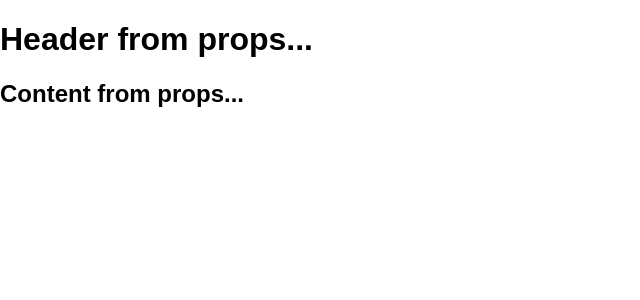
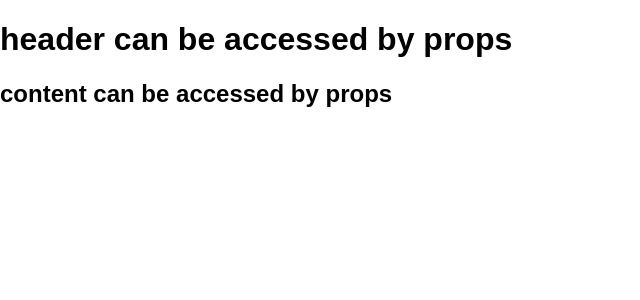
Before and after one commit to shablcuShaluRai/React-Tutorial, a React (Create React App) app: page / in a window 1280 px wide. Shown: the top 300 px of the page, without its empty margins (0-640 px from the left). Built offline with nearby package versions, Linux system fonts and the light colour scheme.

Commit message:
adding state and props

```diff
--- a/src/App.js
+++ b/src/App.js
@@ -1,102 +1,59 @@
 import React, { Component } from 'react';
 
 import './App.css';
-// stateful Component example
+
+//We are setting state in our parent component and passing it down the component tree using props.
 
 class App extends Component {
-//props is immutable.
-//it can not be changed .
+  state = {
+    header : "header can be accessed by props" ,
+    content : " content can be accessed by props"
+  }
 
   render(){
     return(
+
 <div>
-<h1> {this.props.header}</h1>
-<h2>{this.props.content}</h2>
+<Header
+/*Here data has passed (this.state.header: because it is property of state) in headers*/
+headers = {this.state.header}
+/>
+<Content
+contents = {this.state.content}
+/>
+
 </div>
 
-    );
 
-  }}
 
-  App.defaultProps = {
-   header: "Header from props...",
-   content:"Content from props..."
+    )
+  }
   }
 
-  //State is the place where the data comes from.
-  //state can be changed and updated.
-/*  state = {
-    data : [
-      {    "id" : "1",
-          "name" : "shalu",
-          "age" : "21"
-      },
-      {
-        "id" : "2",
-        "name":"sahil",
-        "age" : "19"
-      },
-      {
-        "id" :"3",
-        "name": "Ayush",
-        "age" : "9"
-      }
-    ]
-  }
-  render() {
-    return (*/
-{/*
-<div className = "App">
-<Header/>
-<table>
-<tbody>
-{/* it takes each element of data array and calling the tablerow jsx on every element.*/}
-{/*//e.g <TableRow key=0 data={id: "1",name : "shalu",age = "21"}*/}
 
+class Header extends Component {
+  render(){
+    return(
+      <div>
+      {/* here data accesses by using  of props,
+          it renders  the value of headers.
+        */}
 
-{/*{this.state.data.map((person,index) =>
-  <TableRow
-  key = {index}
-  data = {person}
-  />
-
-)}
-</tbody>
-</table>
+      <h1>{this.props.headers}</h1>
       </div>
     )
   }
 }
 
-  class   Header extends Component {
+class Content extends Component{
   render(){
     return(
-
-<div className = "App" >
-<h1 className = "rcorners1"> Stateful Component </h1>
-
+      <div>
+      <h2>{this.props.contents}</h2>
       </div>
-
     )
   }
 }
 
-class TableRow extends Component{
-  render(){
-    return(
-    <tr>
-<td>{this.props.data.id}</td>
-<td>{this.props.data.name}</td>
-<td>{this.props.data.age}</td>
-    </tr>
-
-
-    )
-  }
-  */}
-
-
-
-
 
 export default App;
```
Lines whose indentation alone changed are shown as unchanged.
